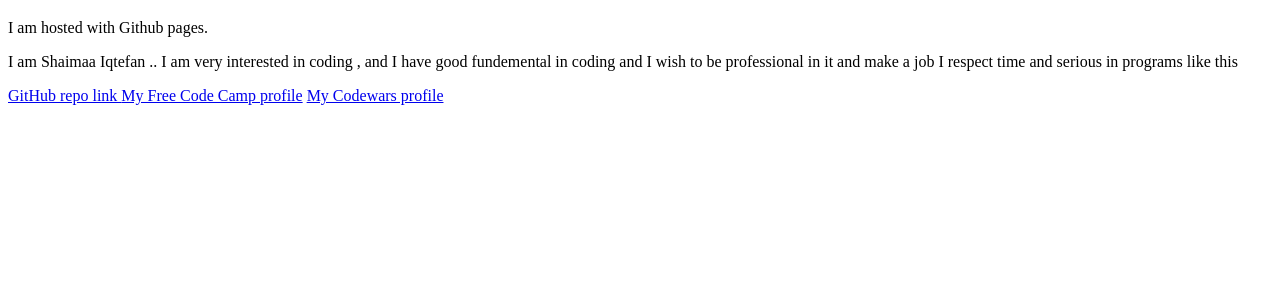
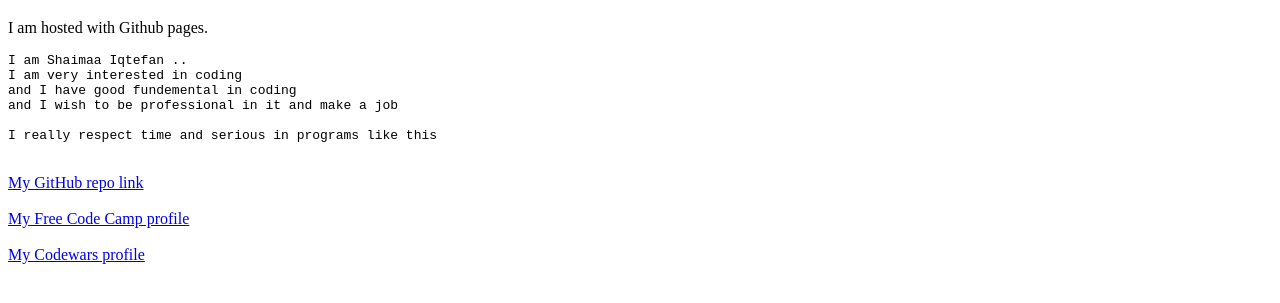
Before and after one commit to ShaimaaMoneer/ShaimaaMoneer.github.io, a plain HTML site: page index.html in a window 1280 px wide. Shown: the part 61-364 px from the top of the page. Drawn offline with Linux system fonts and the light colour scheme.

Commit message:
My initial page

```diff
--- a/index.html
+++ b/index.html
@@ -6,15 +6,20 @@
 <body>
 <h1> Hello World </h1>
 <p> I am hosted with Github pages. </p>
-<p> I am Shaimaa Iqtefan .. I am very interested in coding , and I have good fundemental in coding and I wish to be professional in it and make a job
 
-I respect time and serious in programs like this  </p>
+<pre>
+I am Shaimaa Iqtefan ..
+I am very interested in coding
+and I have good fundemental in coding
+and I wish to be professional in it and make a job
 
-<a href="https://github.com/ShaimaaMoneer/ShaimaaMoneer.github.io">GitHub repo link </a>
+I really respect time and serious in programs like this  </pre>
 
-<a href="https://www.freecodecamp.org/shaimaamoneer">My Free Code Camp profile</a>
+<br><a href="https://github.com/ShaimaaMoneer/ShaimaaMoneer.github.io">My GitHub repo link </a></br>
 
-<a href="https://www.codewars.com/users/ShaimaaMoneer"> My Codewars profile</a>
+<br><a href="https://www.freecodecamp.org/shaimaamoneer">My Free Code Camp profile</a></br>
+
+<br><a href="https://www.codewars.com/users/ShaimaaMoneer"> My Codewars profile</a></br>
 
 </body>
 </html>
```
